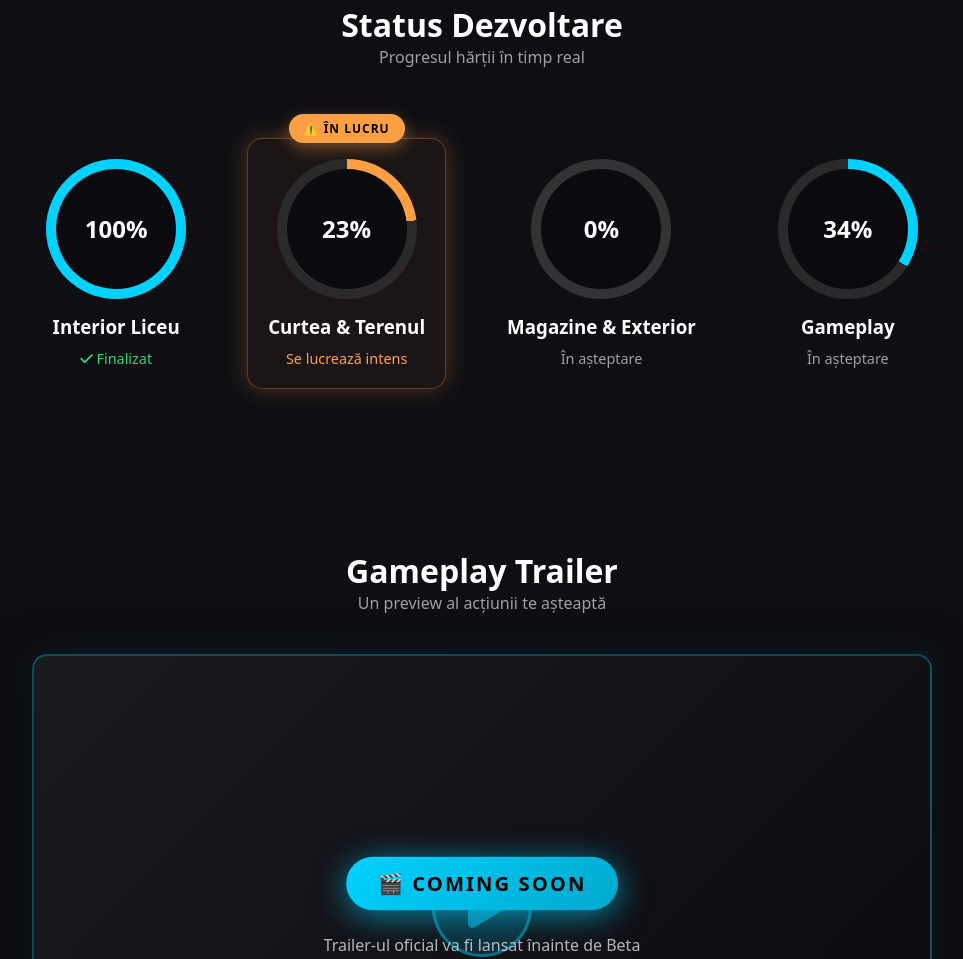
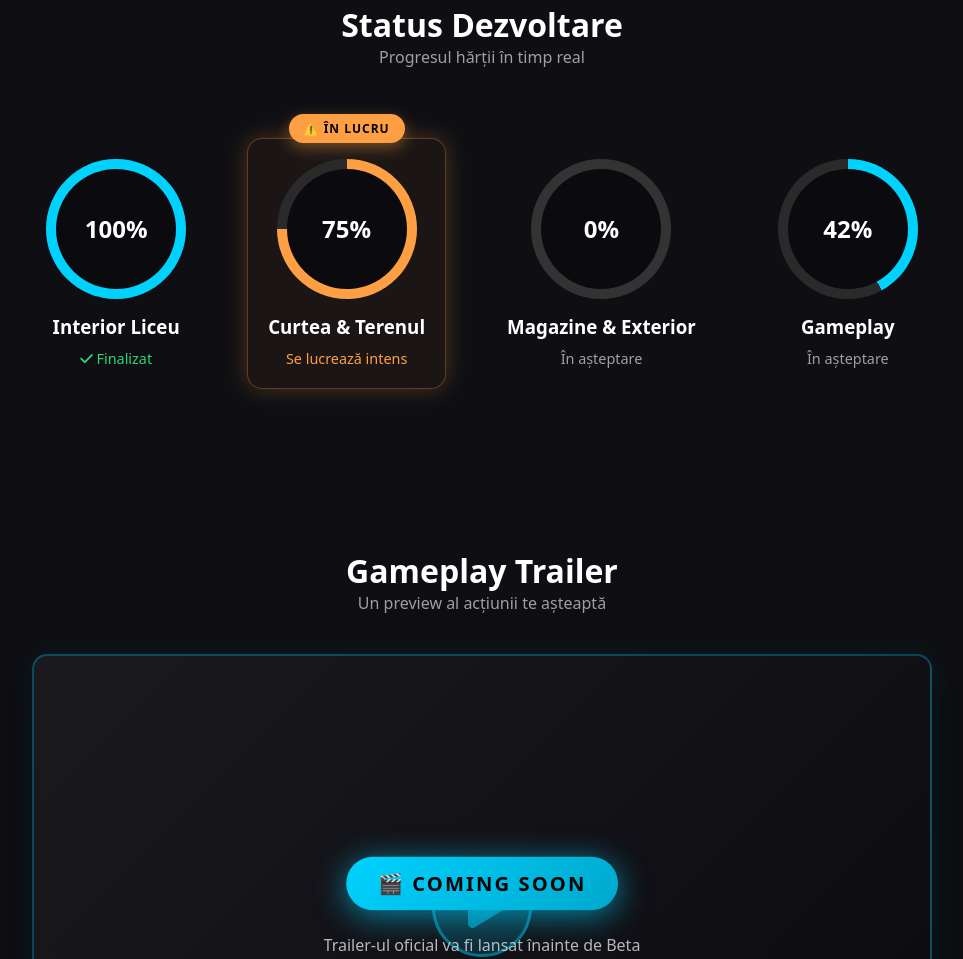
Before and after one commit to escapeltij/escapeltij.github.io, a plain HTML site: page index.html in a window 1280 px wide. Shown: the part 2059-3018 px from the top of the page, without its empty margins (158-1121 px from the left). Drawn offline with nearby package versions, Linux system fonts and the light colour scheme.

Commit message:
Update index.html

```diff
--- a/index.html
+++ b/index.html
@@ -153,7 +153,7 @@
 
                 <div class="progress-card active-work">
                     <div class="working-badge">⚠️ ÎN LUCRU</div>
-                    <div class="circular-progress" data-progress="23">
+                    <div class="circular-progress" data-progress="75">
                         <div class="inner-circle"></div>
                         <span class="percentage">0%</span>
                     </div>
@@ -171,7 +171,7 @@
                 </div>
 
                 <div class="progress-card">
-                    <div class="circular-progress" data-progress="34">
+                    <div class="circular-progress" data-progress="42">
                         <div class="inner-circle"></div>
                         <span class="percentage">0%</span>
                     </div>
```
